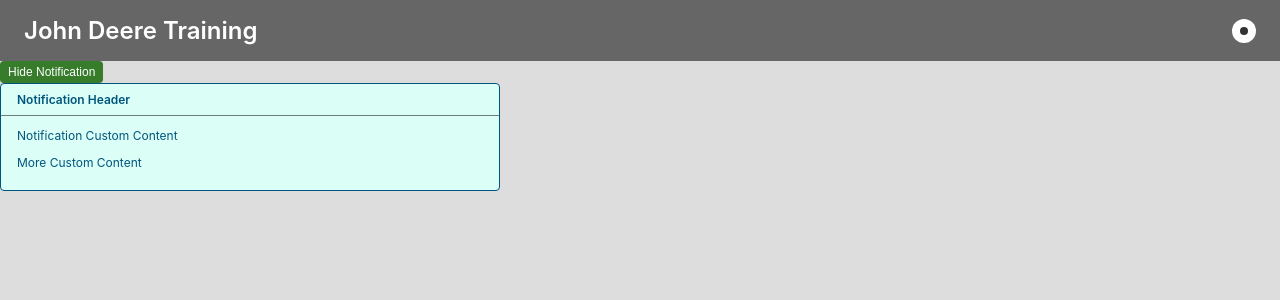
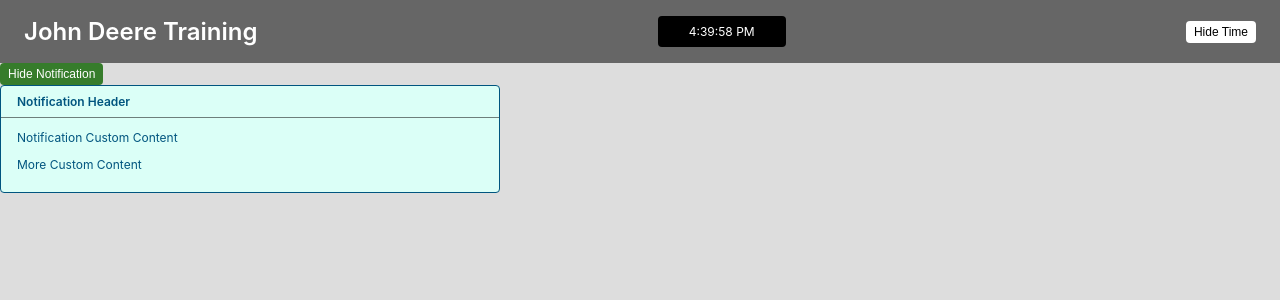
Before and after one commit to michaeldev6/react-training-app, a React (Create React App) app: page / in a window 1280 px wide. Shown: the top 300 px of the page. Built offline with nearby package versions, Linux system fonts and the light colour scheme.

Commit message:
step 06 - create timer and toggle it on off

```diff
--- a/src/App.js
+++ b/src/App.js
@@ -2,6 +2,7 @@
 import './App.css';
 import {Header} from "./components/core/Header";
 import {Notification, notificationStyles} from "./components/core/Notification";
+import {TimeDisplay} from "./components/common/TimeDisplay";
 
 // Just sample component to display how it can be passed in through props
 function ExampleNotificationHeader() {
@@ -16,7 +17,8 @@
     super(props);
 
     this.state = {
-      showNotification: true
+      showNotification: true,
+      showTime: true
     };
 
     this.toggleNotification = this.toggleNotification.bind(this);
@@ -27,10 +29,21 @@
     this.setState({showNotification});
   }
 
+  toggleTime() {
+    const showTime = !this.state.showTime;
+    this.setState({showTime});
+  }
+
   render() {
     return (
       <>
-        <Header name="John Deere Training" onButtonClick={(e) => alert('Button Clicked')} />
+        <Header
+          name="John Deere Training"
+          onButtonClick={(e) => this.toggleTime()}
+          buttonText={this.state.showTime ? 'Hide Time' : 'Show Time'}
+        >
+          { this.state.showTime && <TimeDisplay /> }
+        </Header>
         <button className="btn-primary" onClick={this.toggleNotification}>
           {this.state.showNotification ? 'Hide Notification' : 'Show Notification'}
         </button>
--- /dev/null
+++ b/src/components/common/TimeDisplay.js
@@ -0,0 +1,61 @@
+import React from 'react';
+
+const styles = {
+  backgroundColor: '#000',
+  borderRadius: '0.25rem',
+  color: '#fff',
+  padding: '0.5rem 0.75rem',
+  fontSize: '0.75rem',
+  width: '100%',
+  maxWidth: '8rem',
+  textAlign: 'center'
+};
+
+export class TimeDisplay extends React.Component {
+
+  timer;
+  timeInterval = 1000;
+
+  constructor(props) {
+    super(props);
+
+    this.state = {
+      time: new Date().toLocaleTimeString()
+    }
+  }
+
+  componentDidMount() {
+    this.startTimer();
+  }
+
+  componentWillUnmount() {
+    this.stopTimer();
+  }
+
+  startTimer() {
+    if (!this.timer) {
+      this.timer = setInterval(() => {
+        this.updateTime();
+      }, this.timeInterval);
+    }
+  }
+
+  stopTimer() {
+    if (!!this.timer) {
+      clearInterval(this.timer);
+    }
+  }
+
+  updateTime() {
+    const time = new Date().toLocaleTimeString();
+    this.setState({time});
+  }
+
+  render() {
+    return (
+      <div style={styles}>
+        {this.state.time}
+      </div>
+    );
+  }
+}
--- a/src/components/core/Header.js
+++ b/src/components/core/Header.js
@@ -2,18 +2,10 @@
 
 // illustrating various ways to declare styles in React
 const specialButtonStyle = {
-  width: '1.5rem',
-  height: '1.5rem',
-  borderRadius: '50%',
+  borderRadius: '0.25rem',
   backgroundColor: '#fff'
 };
 
-const insideButtonCircle = {
-  width: '0.5rem',
-  height: '0.5rem',
-  borderRadius: '50%',
-  backgroundColor: '#333'
-};
 
 export function Header(props) {
   return (
@@ -24,7 +16,7 @@
       {props.children}
       <div>
         <button onClick={props.onButtonClick} style={specialButtonStyle}>
-          <div style={insideButtonCircle}> </div>
+          { props.buttonText }
         </button>
       </div>
     </header>
```
